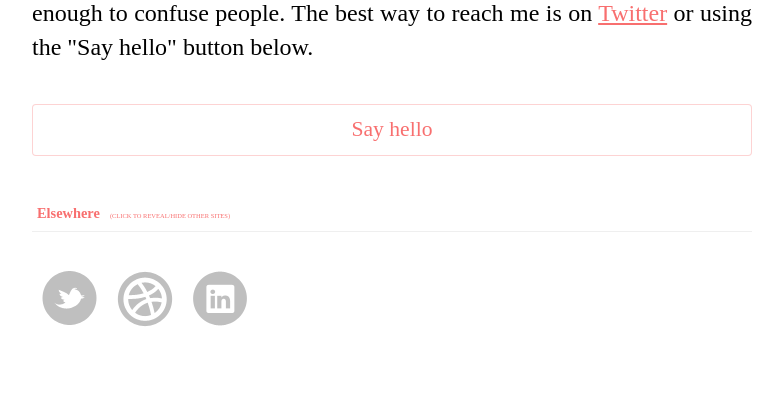
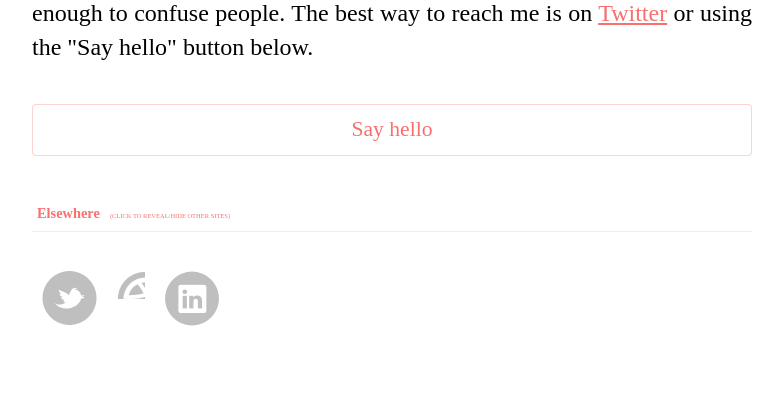
Before and after one commit to jacksonlatka/jacksonlatka.github.io, a PHP site: page / in a window 1280 px wide. Shown: the part 381-801 px from the top of the page, without its empty margins (248-1031 px from the left). Run offline with PHP 8.4, Linux system fonts and the light colour scheme; some libraries are stand-ins or nearby versions.

Commit message:
Sprite test
Testing retina sprite

```diff
--- a/css/main.css
+++ b/css/main.css
@@ -189,8 +189,8 @@ li a:hover {
 
 li a.sprite-dribbble {
 	background: url('../images/social_sprite.png') no-repeat -650px -204px;
-	width: 56px;
-	height: 56px;
+	width: 28px;
+	height: 28px;
 }
 
 li a.sprite-flickr {
```
